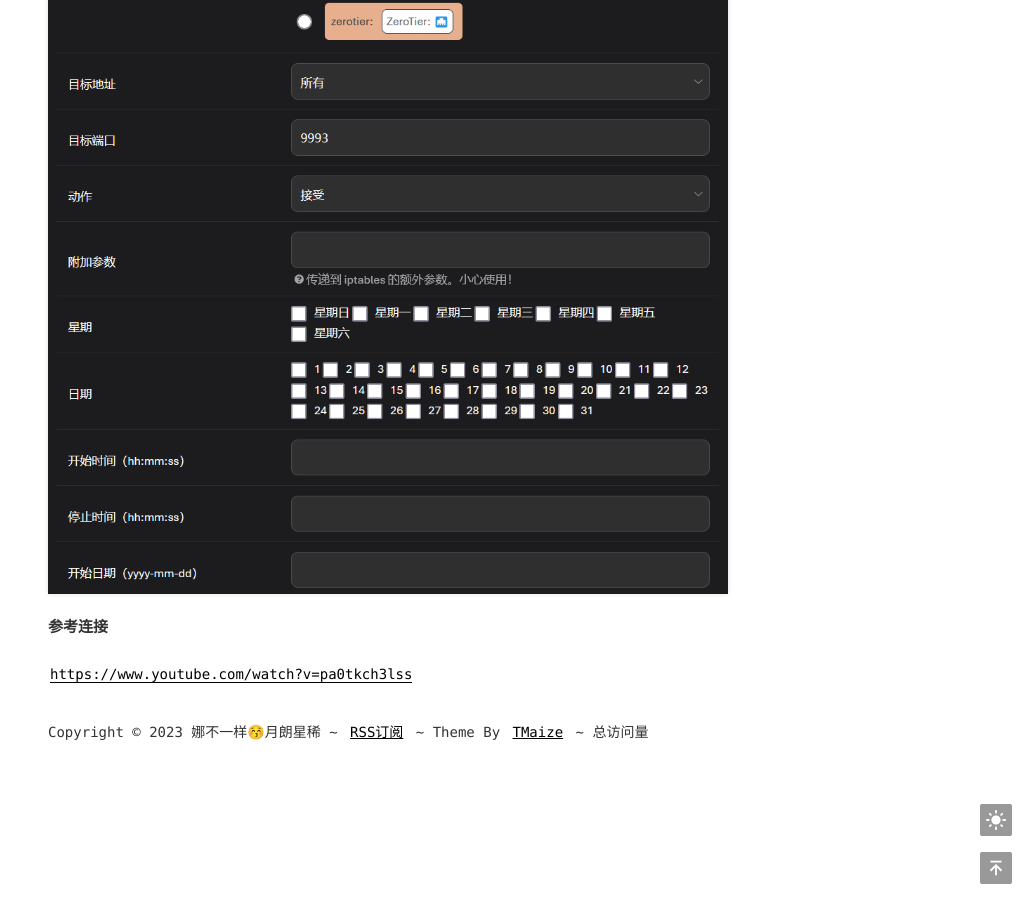
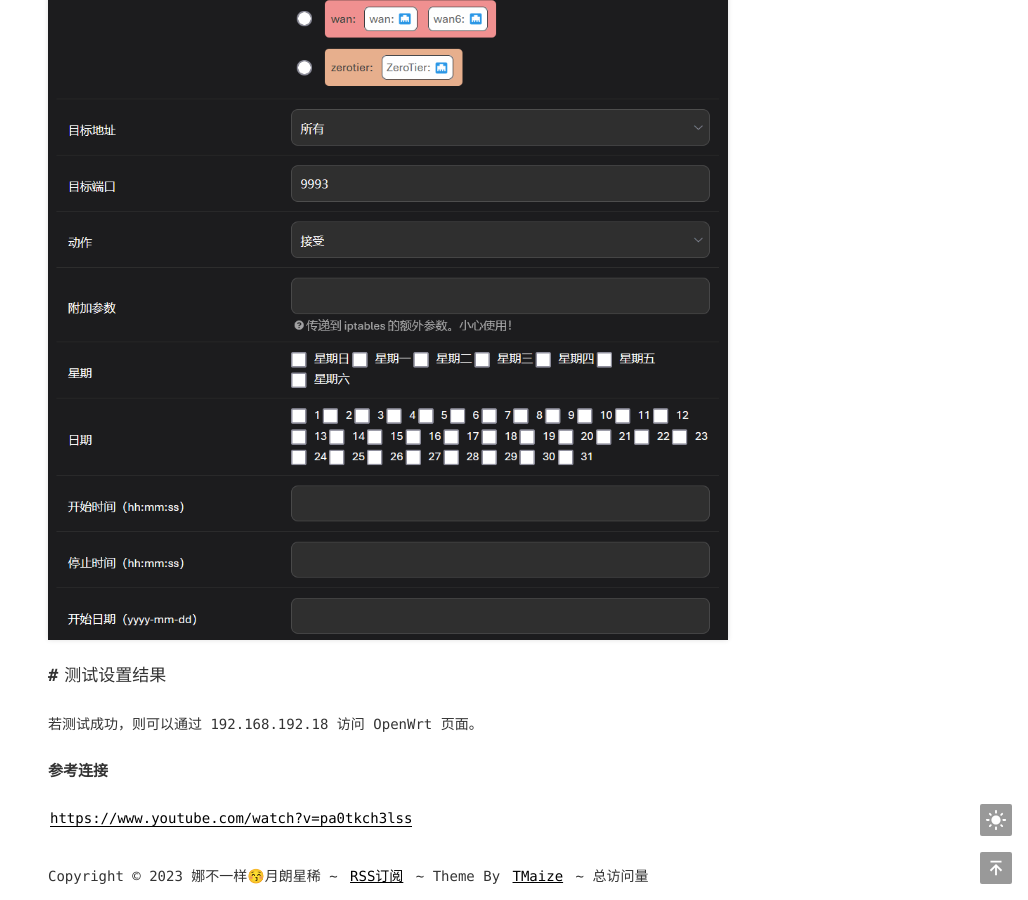
Before and after one commit to nksmiles/nksmiles.github.io, a Jekyll site: the page built from _posts/2024-05-12-ZeroTier-Setting-on-OpenWrt.md, in a window 1280 px wide and 900 px high, scrolled down 5065 px. Shown: the whole window, without its empty margins (252-1280 px from the left). Built offline with Jekyll 4.4.1, drawn with Linux system fonts in a browser that asks for light colours; comment, search, counter and statistics services are not loaded.

Commit message:
Update 2024-05-12-ZeroTier-Setting-on-OpenWrt.md

```diff
--- a/_posts/2024-05-12-ZeroTier-Setting-on-OpenWrt.md
+++ b/_posts/2024-05-12-ZeroTier-Setting-on-OpenWrt.md
@@ -63,6 +65,10 @@
 
 ![image](11.png)
 
+# 测试设置结果
+
+若测试成功，则可以通过 192.168.192.18 访问 OpenWrt 页面。
+
 ### 参考连接
 [https://www.youtube.com/watch?v=pa0tkch3lss
 ](https://www.youtube.com/watch?v=pa0tkch3lss
```
Also changed, not shown: other parts of _posts/2024-05-12-ZeroTier-Setting-on-OpenWrt.md (+2 -0 lines).
